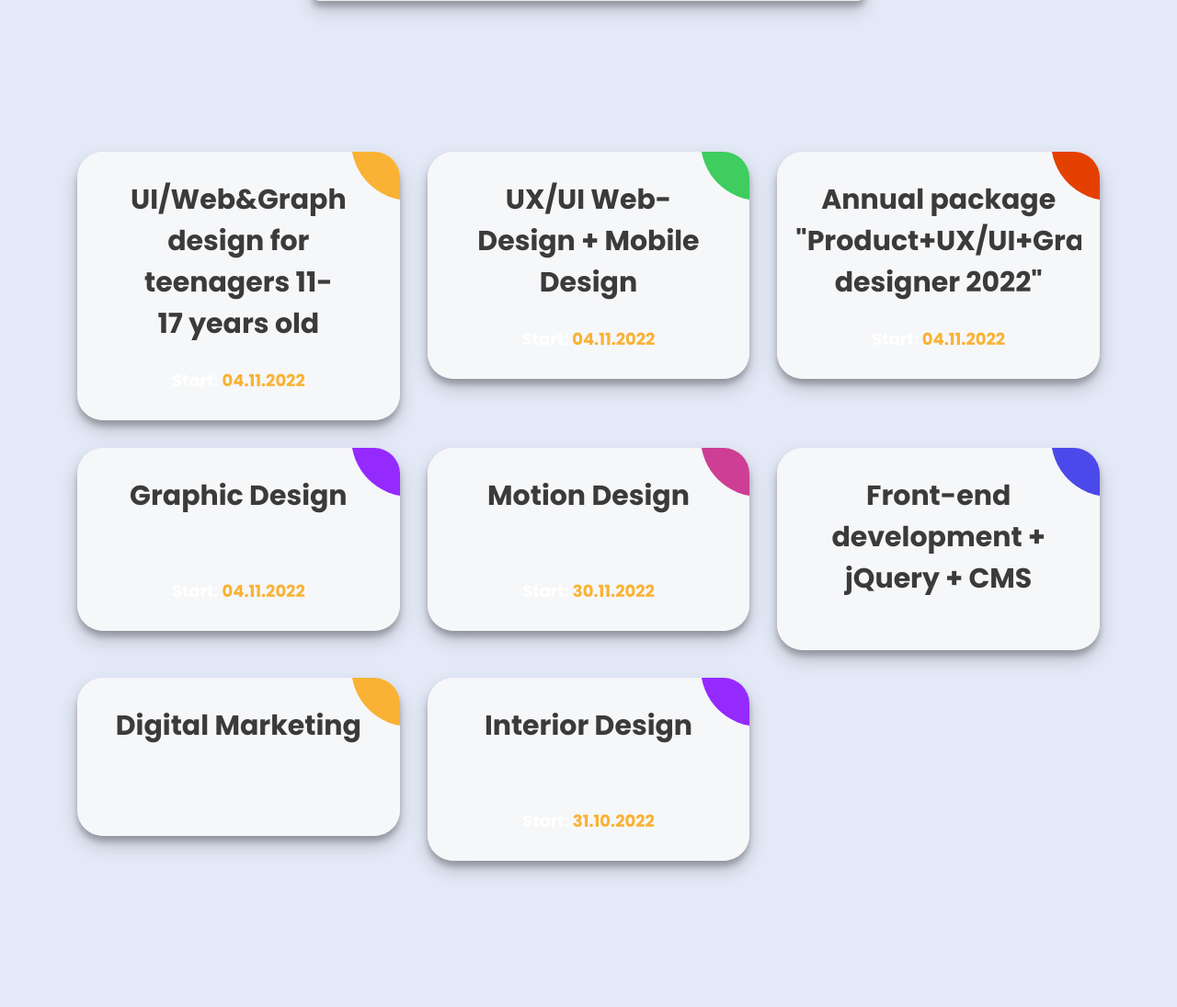
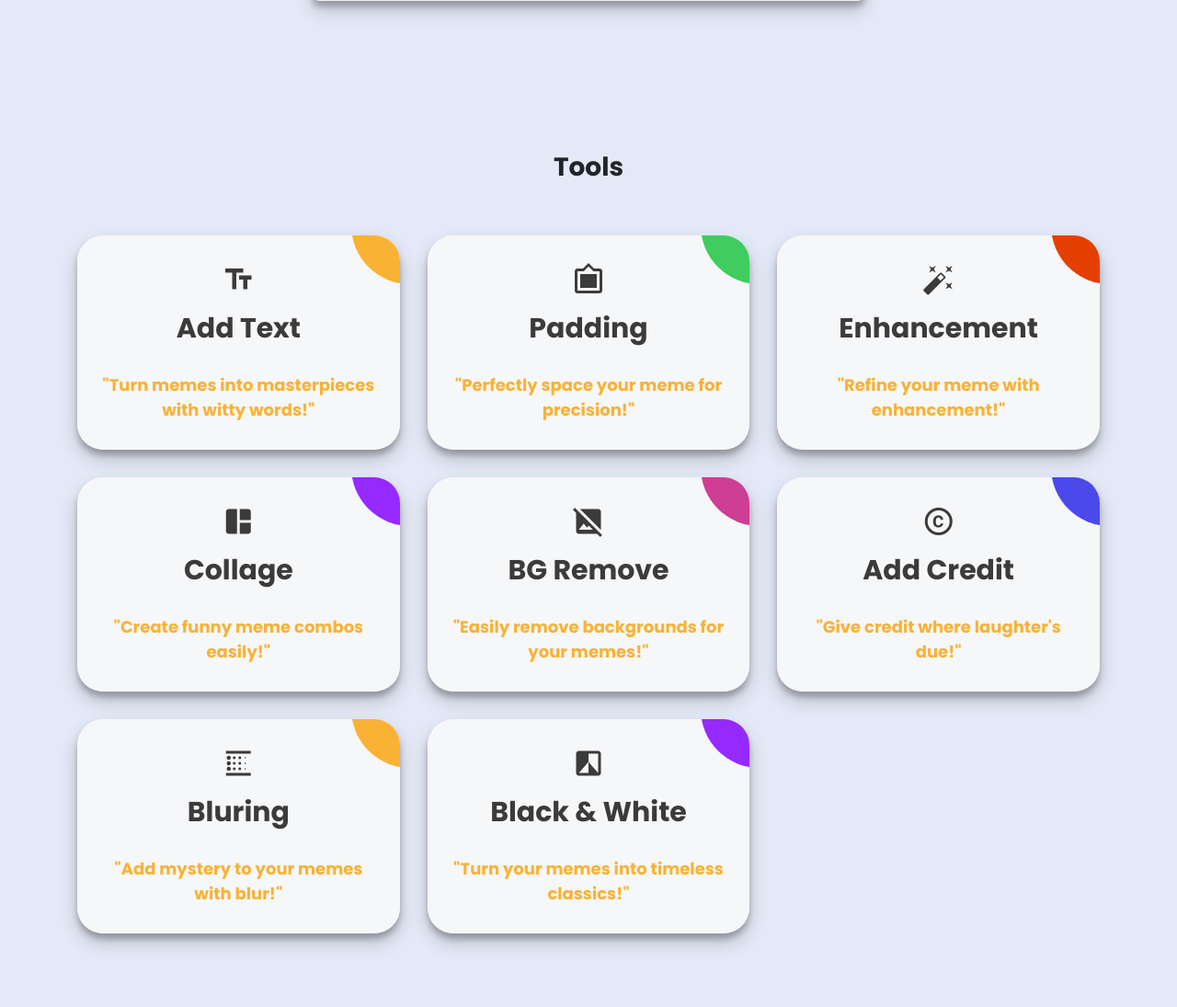
Before and after one commit to Sk-Azraf-Sami/Memes-Generator, a Flask app: page / in a window 1280 px wide. Shown: the part 365-1460 px from the top of the page at 92% size. Before the commit the page ends 1317 px from the top, so only its background shows below. Run offline with Flask 3, Linux system fonts and the light colour scheme; some libraries are stand-ins or nearby versions.

Commit message:
update frontend

```diff
--- a/static/style.css
+++ b/static/style.css
@@ -306,8 +306,8 @@
 
   #uploaded-image {
     display: block;
-    max-width: 50%; /* Adjust as needed */
-    max-height: 50vh; /* Adjust as needed */
+    max-width: 80%; /* Adjust as needed */
+    max-height: 80vh; /* Adjust as needed */
     margin: auto;
   }
 
--- a/static/style_file_upload.css
+++ b/static/style_file_upload.css
@@ -317,3 +317,7 @@
           font-size: 16px;
         }
       }
+
+      .material-icons {
+        font-size: 36px; /* Adjust size as needed */
+    }
--- a/templates/index.html
+++ b/templates/index.html
@@ -3,8 +3,9 @@
   <head>
     <meta charset="UTF-8">
     <title>MemeLab</title>
-    <!-- Boxicons CDN Link -->
-    <link href='https://unpkg.com/boxicons@2.0.7/css/boxicons.min.css' rel='stylesheet'>
+     <link href="https://unpkg.com/boxicons@2.0.7/css/boxicons.min.css" rel="stylesheet" />
+     <link href="https://fonts.googleapis.com/icon?family=Material+Icons" rel="stylesheet" />
+     <link rel="stylesheet" href="https://cdnjs.cloudflare.com/ajax/libs/font-awesome/4.7.0/css/font-awesome.min.css" />
     <meta name="viewport" content="width=device-width, initial-scale=1.0">
     <!-- Bootstrap CSS -->
     <link href="https://stackpath.bootstrapcdn.com/bootstrap/4.5.2/css/bootstrap.min.css" rel="stylesheet">
@@ -18,7 +19,7 @@
     <section class="home-section">
       <div class="text">Free Meme Generator Online</div>
        <div>
-        <h2><b>MemeLab<b/></h2>
+        <h2> <b>MemeLab<b/> </h2>
         <p class="lead">Create memes from PNG, JPG, or WEBP for free!</p>
 
         <!-- Upload  -->
@@ -37,126 +38,158 @@
        </div>
   </section>
 
+  <div class="text-center mt-3"> <h3><br>Tools</b><h3> </div>
+
   <!--Card Design-->
   <div class="ag-format-container">
     <div class="ag-courses_box">
       <div class="ag-courses_item">
-        <a href="#" class="ag-courses-item_link">
-          <div class="ag-courses-item_bg"></div>
+        <a href="/meme-gene" class="ag-courses-item_link">
+          <div class="ag-courses-item_bg">
+
+          </div>
 
           <div class="ag-courses-item_title">
-            UI/Web&amp;Graph design for teenagers 11-17&#160;years old
+          <i class="material-icons">text_fields</i>
+           <div>Add Text</div>
           </div>
 
           <div class="ag-courses-item_date-box">
-            Start:
             <span class="ag-courses-item_date">
-              04.11.2022
+              "Turn memes into masterpieces with witty words!"
             </span>
           </div>
         </a>
       </div>
 
       <div class="ag-courses_item">
-        <a href="#" class="ag-courses-item_link">
-          <div class="ag-courses-item_bg"></div>
+        <a href="/meme-gene" class="ag-courses-item_link">
+          <div class="ag-courses-item_bg">
+
+          </div>
 
           <div class="ag-courses-item_title">
-            UX/UI Web-Design&#160;+ Mobile Design
+            <i class="material-icons">filter_frames</i>
+           <div>Padding</div>
           </div>
 
           <div class="ag-courses-item_date-box">
-            Start:
             <span class="ag-courses-item_date">
-              04.11.2022
+              "Perfectly space your meme for precision!"
             </span>
           </div>
         </a>
       </div>
 
       <div class="ag-courses_item">
-        <a href="#" class="ag-courses-item_link">
-          <div class="ag-courses-item_bg"></div>
+        <a href="/meme-gene" class="ag-courses-item_link">
+          <div class="ag-courses-item_bg">
+
+          </div>
 
           <div class="ag-courses-item_title">
-            Annual package "Product+UX/UI+Graph designer&#160;2022"
+            <i class="material-icons">auto_fix_high</i>
+           <div>Enhancement</div>
           </div>
 
           <div class="ag-courses-item_date-box">
-            Start:
             <span class="ag-courses-item_date">
-              04.11.2022
+              "Refine your meme with enhancement!"
             </span>
           </div>
         </a>
       </div>
 
       <div class="ag-courses_item">
-        <a href="#" class="ag-courses-item_link">
-          <div class="ag-courses-item_bg"></div>
+        <a href="/meme-gene" class="ag-courses-item_link">
+          <div class="ag-courses-item_bg">
+
+          </div>
 
           <div class="ag-courses-item_title">
-            Graphic Design
+            <i class="material-icons">auto_awesome_mosaic</i>
+           <div>Collage</div>
           </div>
 
           <div class="ag-courses-item_date-box">
-            Start:
             <span class="ag-courses-item_date">
-              04.11.2022
+              "Create funny meme combos easily!"
             </span>
           </div>
         </a>
       </div>
 
       <div class="ag-courses_item">
-        <a href="#" class="ag-courses-item_link">
-          <div class="ag-courses-item_bg"></div>
+        <a href="/meme-gene" class="ag-courses-item_link">
+          <div class="ag-courses-item_bg">
+
+          </div>
 
           <div class="ag-courses-item_title">
-            Motion Design
+            <i class="material-icons">image_not_supported</i>
+           <div>BG Remove</div>
           </div>
 
           <div class="ag-courses-item_date-box">
-            Start:
             <span class="ag-courses-item_date">
-              30.11.2022
+              "Easily remove backgrounds for your memes!"
             </span>
           </div>
         </a>
       </div>
 
       <div class="ag-courses_item">
-        <a href="#" class="ag-courses-item_link">
-          <div class="ag-courses-item_bg"></div>
+        <a href="/meme-gene" class="ag-courses-item_link">
+          <div class="ag-courses-item_bg">
+
+          </div>
 
           <div class="ag-courses-item_title">
-            Front-end development&#160;+ jQuery&#160;+ CMS
+            <i class="material-icons">copyright</i>
+           <div>Add Credit</div>
+          </div>
+
+          <div class="ag-courses-item_date-box">
+            <span class="ag-courses-item_date">
+              "Give credit where laughter's due!"
+            </span>
           </div>
         </a>
       </div>
 
       <div class="ag-courses_item">
-        <a href="#" class="ag-courses-item_link">
+        <a href="/meme-gene" class="ag-courses-item_link">
           <div class="ag-courses-item_bg">
+
           </div>
+
           <div class="ag-courses-item_title">
-            Digital Marketing
+            <i class="material-icons">blur_linear</i>
+           <div>Bluring</div>
+          </div>
+
+          <div class="ag-courses-item_date-box">
+            <span class="ag-courses-item_date">
+              "Add mystery to your memes with blur!"
+            </span>
           </div>
         </a>
       </div>
 
       <div class="ag-courses_item">
-        <a href="#" class="ag-courses-item_link">
-          <div class="ag-courses-item_bg"></div>
+        <a href="/meme-gene" class="ag-courses-item_link">
+          <div class="ag-courses-item_bg">
+
+          </div>
 
           <div class="ag-courses-item_title">
-            Interior Design
+            <i class="material-icons">filter_b_and_w</i>
+           <div>Black &amp; White</div>
           </div>
 
           <div class="ag-courses-item_date-box">
-            Start:
             <span class="ag-courses-item_date">
-              31.10.2022
+              "Turn your memes into timeless classics!"
             </span>
           </div>
         </a>
```
Also changed, not shown: templates/meme-gene.html (+3 -7 lines).
